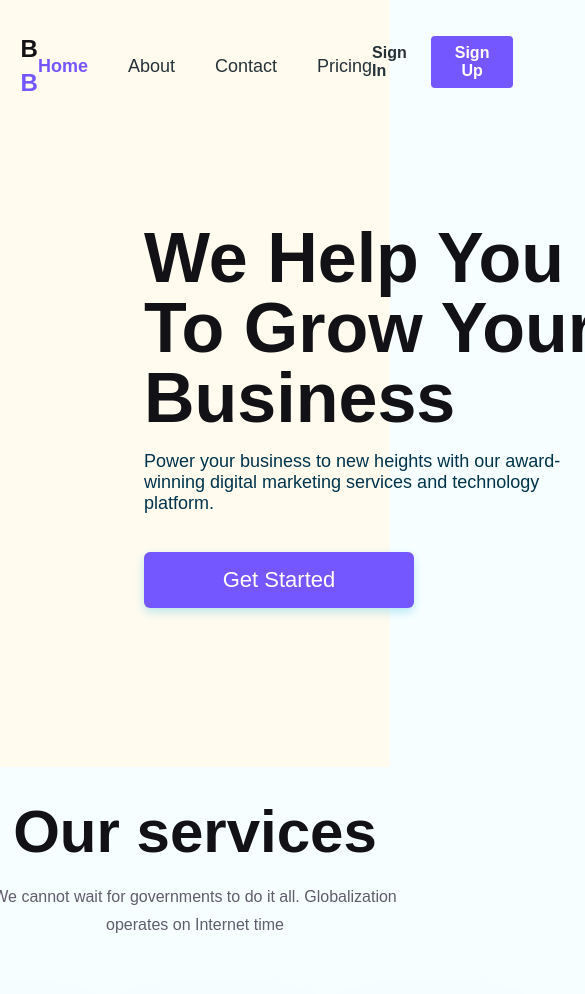
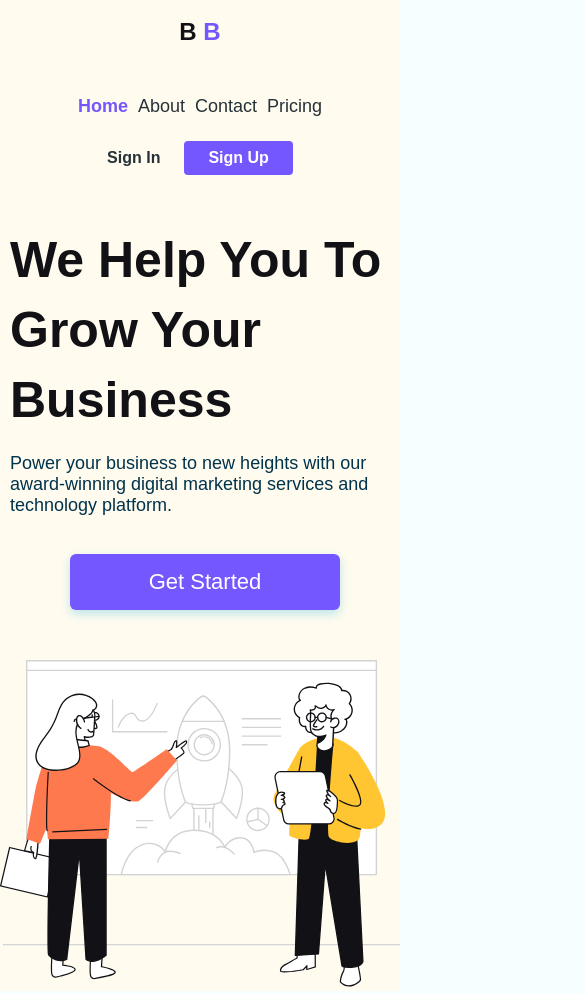
Before and after one commit to thibackend/ST-html-test1, a plain HTML site: page index.html in a window 390 px wide. Shown: the top 994 px of the page, 585 px wide, since content can reach past the window. Drawn offline with Linux system fonts and the light colour scheme.

Commit message:
Reponsive session 1+2

```diff
--- a/asset/css/index.css
+++ b/asset/css/index.css
@@ -49,7 +49,7 @@
 }
 
 
-.nav-title-home a {
+.nav-title-header-home a {
     color: #7557FF;
     font-family: "Poppins", sans-serif;
     font-size: 18px;
@@ -59,7 +59,7 @@
     text-decoration: none;
 }
 
-.nav-title a {
+.nav-title-header a {
     color: #263238;
     font-family: "Poppins", sans-serif;
     font-size: 18px;
@@ -127,11 +127,9 @@ button {
     font-size: 70px;
     font-style: normal;
     font-weight: 600;
-    width: 470px;
     line-height: 70px;
     margin: 0px;
     margin-top: 123px;
-    /* padding: 48px 0px 41px; */
 }
 
 .banner-left .sub-title {
@@ -141,7 +139,6 @@ button {
     font-style: normal;
     font-weight: 400;
     line-height: normal;
-    width: 470px;
     margin-top: 18px;
 }
 
@@ -197,8 +194,6 @@ button {
     line-height: 28px;
     padding: 0px;
     padding-top: 16px;
-    width: 470px;
-
 }
 
 .sevices {
@@ -270,6 +265,63 @@ button {
     text-align: center;
 }
 
+/* Responsive_Header */
+@media (max-width: 768px) {
+  .main-container{
+    width: 400px;
+    margin: 0;
+    padding: 0;
+  }
+  .container{
+    max-width: 400px;
+  }
+  .session1{
+    width: 100%;
+
+  }
+  .header{
+    width: 100%;
+    display: flex;
+    flex-direction: column;
+  }
+  .logo-header{
+    padding: 15px 15px ;
+  }
+  .nav-lists{
+    gap: 10px;
+  }
+  .banner{
+    display:flex;
+    flex-direction: column;
+  }
+  .banner-left{
+    margin-left: 10px;
+    display: flex;
+    flex-direction: column;
+    justify-content: center;
+    align-items: center;
+  }
+  .banner-left .title {
+    font-size: 50px;
+  }
+  .banner-right{
+    margin: 0px;
+  }
+  .banner-img img{
+    width: 400px;
+  }
+  .sevices-cards{
+    display: flex;
+    flex-direction: column;
+  }
+  .banner-left .title {
+    margin-top: 50px;
+  }
+  .banner-rectangle .get-started {
+    margin-bottom: 50px;
+  }
+
+}
 /* ___ End  ___ Header Service ______ Nai _________ */
 
 
--- a/index.html
+++ b/index.html
@@ -17,10 +17,10 @@
                         <span class="Bblue">B</span>
                     </div>
                     <div class="nav-lists">
-                        <li class="nav-title-home"><a href="#">Home</a></li>
-                        <li class="nav-title"><a href="#">About</a></li>
-                        <li class="nav-title"><a href="#">Contact</a></li>
-                        <li class="nav-title"><a href="#">Pricing</a></li>
+                        <li class="nav-title-header-home"><a href="#">Home</a></li>
+                        <li class="nav-title-header"><a href="#">About</a></li>
+                        <li class="nav-title-header"><a href="#">Contact</a></li>
+                        <li class="nav-title-header"><a href="#">Pricing</a></li>
                     </div>
                     <div class="signin-up">
                         <li class="nav-title-signin"><a href="#">Sign In</a></li>
@@ -83,7 +83,7 @@
         </div>
     </div>
 
-    <div class="section">
+    <!-- <div class="section">
         <div class="section-contain new-letter">
             <div class="new-letter__subscript column">
                 <p class="subscript-text">Subscribe for free early marketing access</p>
@@ -162,7 +162,7 @@
                 </div>
             </div>
         </div>
-    </div>
+    </div> -->
 
 </body>
 
```
